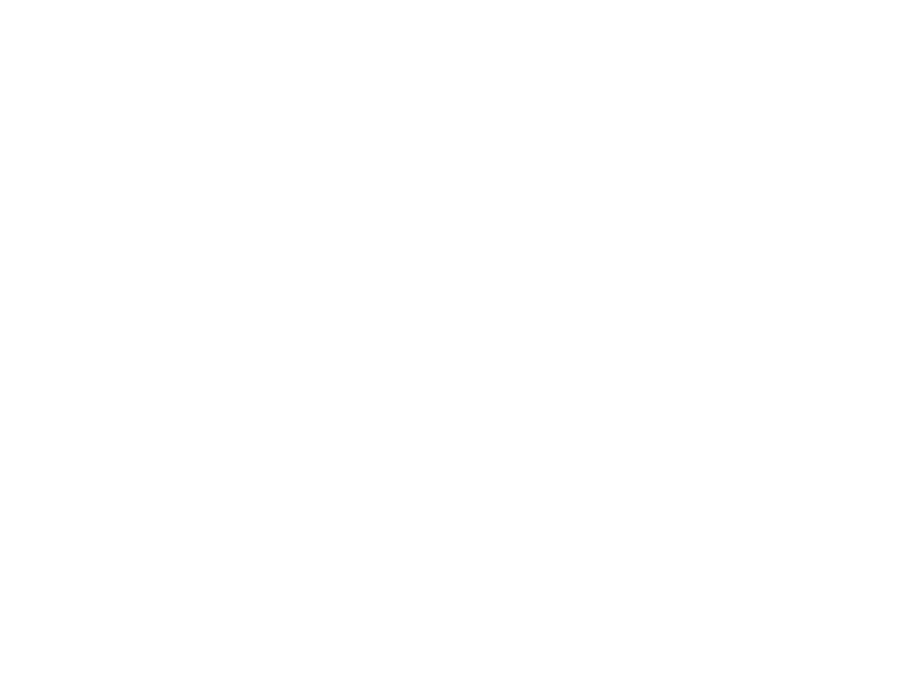
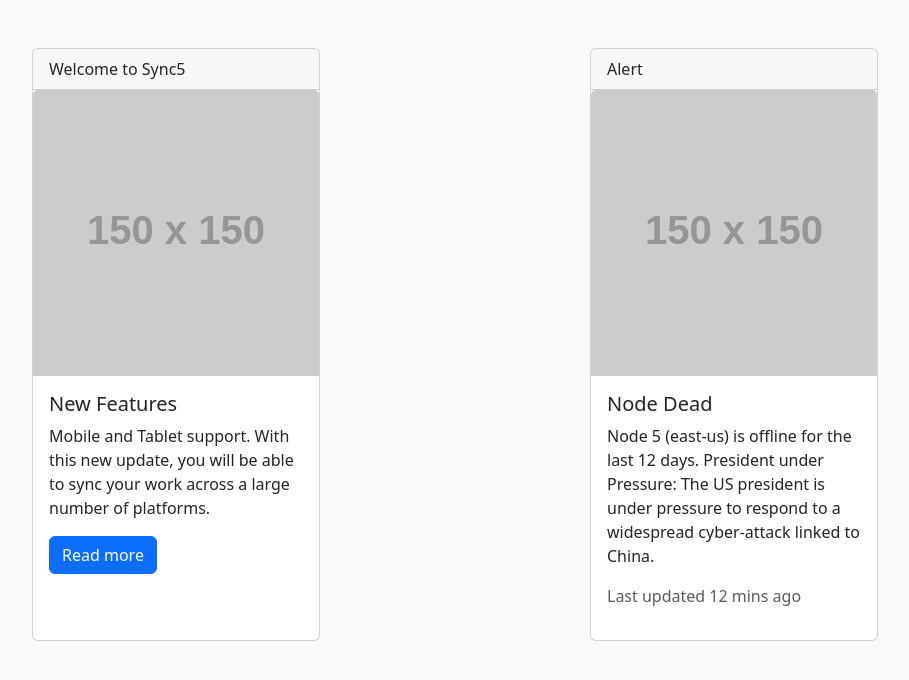
Before and after one commit to acciojob/bootstrap-card-shameem-ahmad7, a website: page main.html in a window 1280 px wide. Shown: the whole page, without its empty margins (185-1094 px from the left). Drawn offline with nearby package versions, Linux system fonts and the light colour scheme; placeholder pictures from the web are drawn by us.

Commit message:
created a submission

```diff
--- a/main.html
+++ b/main.html
@@ -1,16 +1,49 @@
 <!DOCTYPE html>
+<html lang="en">
+<head>
+    <meta charset="UTF-8">
+    <meta http-equiv="X-UA-Compatible" content="IE=edge">
+    <meta name="viewport" content="width=device-width, initial-scale=1.0">
+    <title>Bootstrap Cards</title>
+    <!-- Bootstrap CSS -->
+    <link href="https://cdn.jsdelivr.net/npm/bootstrap@5.3.0/dist/css/bootstrap.min.css" rel="stylesheet">
+</head>
+<body class="bg-light">
 
-<html>
+<div class="container mt-5">
+    <div class="card-deck d-flex justify-content-around">
 
-<head>
-	<link rel="stylesheet" href="styles.css">
-</head>
+        <!-- First Card -->
+        <div class="card bg-white" style="width: 18rem;">
+            <div class="card-header">
+                Welcome to Sync5
+            </div>
+            <img src="https://via.placeholder.com/150" class="card-img-top" alt="Card Image">
+            <div class="card-body">
+                <h5 class="card-title">New Features</h5>
+                <p class="card-text">Mobile and Tablet support. With this new update, you will be able to sync your work across a large number of platforms.</p>
+                <a href="#" class="btn btn-primary">Read more</a>
+            </div>
+        </div>
 
-<body>
-	<!-- the entire body must be written by student -->
-    <script type="text/javascript" src="./script.js">
-</script>
+        <!-- Second Card -->
+        <div class="card bg-white" style="width: 18rem;">
+            <div class="card-header">
+                Alert
+            </div>
+            <img src="https://via.placeholder.com/150" class="card-img-top" alt="Card Image">
+            <div class="card-body">
+                <h5 class="card-title">Node Dead</h5>
+                <p class="card-text">Node 5 (east-us) is offline for the last 12 days. President under Pressure: The US president is under pressure to respond to a widespread cyber-attack linked to China.</p>
+                <p class="text-muted">Last updated 12 mins ago</p>
+            </div>
+        </div>
 
+    </div>
+</div>
+
+<!-- Bootstrap JS (optional, for functionality like modals, tooltips) -->
+<script src="https://cdn.jsdelivr.net/npm/@popperjs/core@2.11.6/dist/umd/popper.min.js"></script>
+<script src="https://cdn.jsdelivr.net/npm/bootstrap@5.3.0/dist/js/bootstrap.min.js"></script>
 </body>
-
 </html>
```
